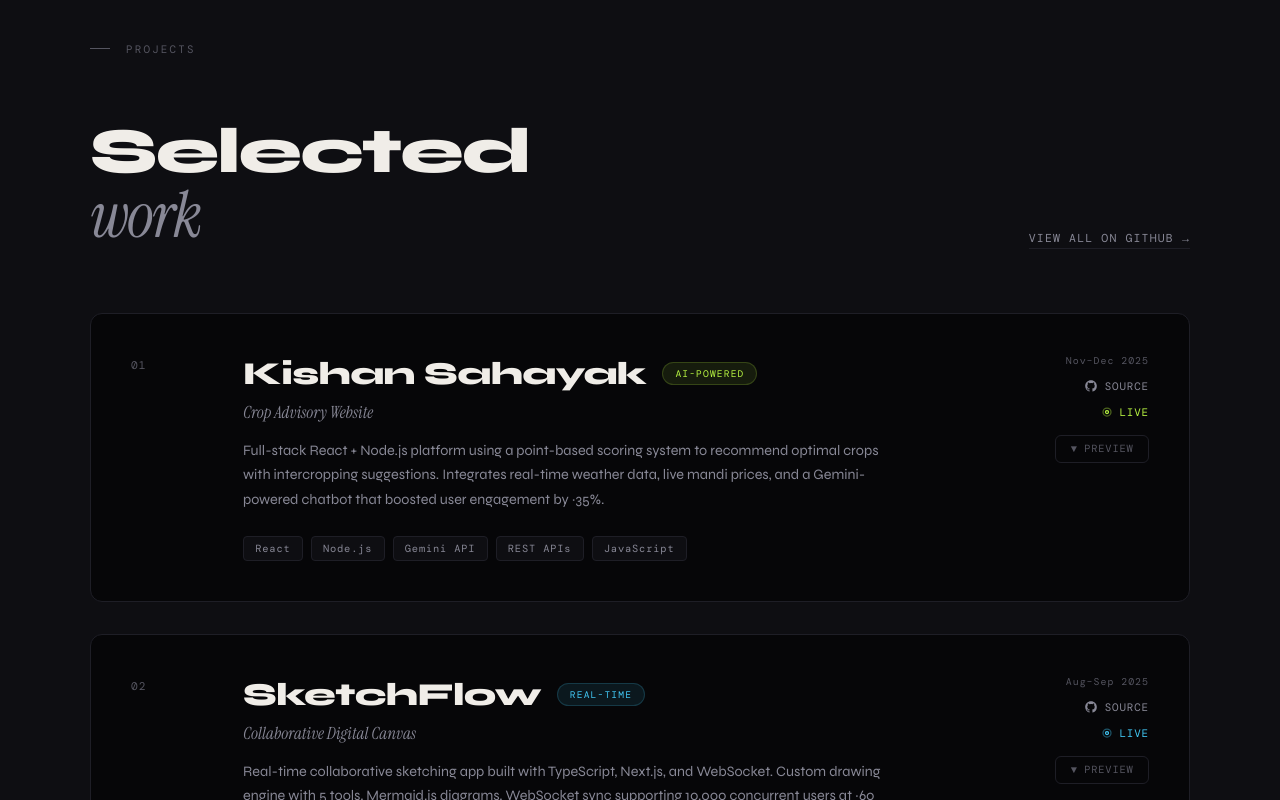
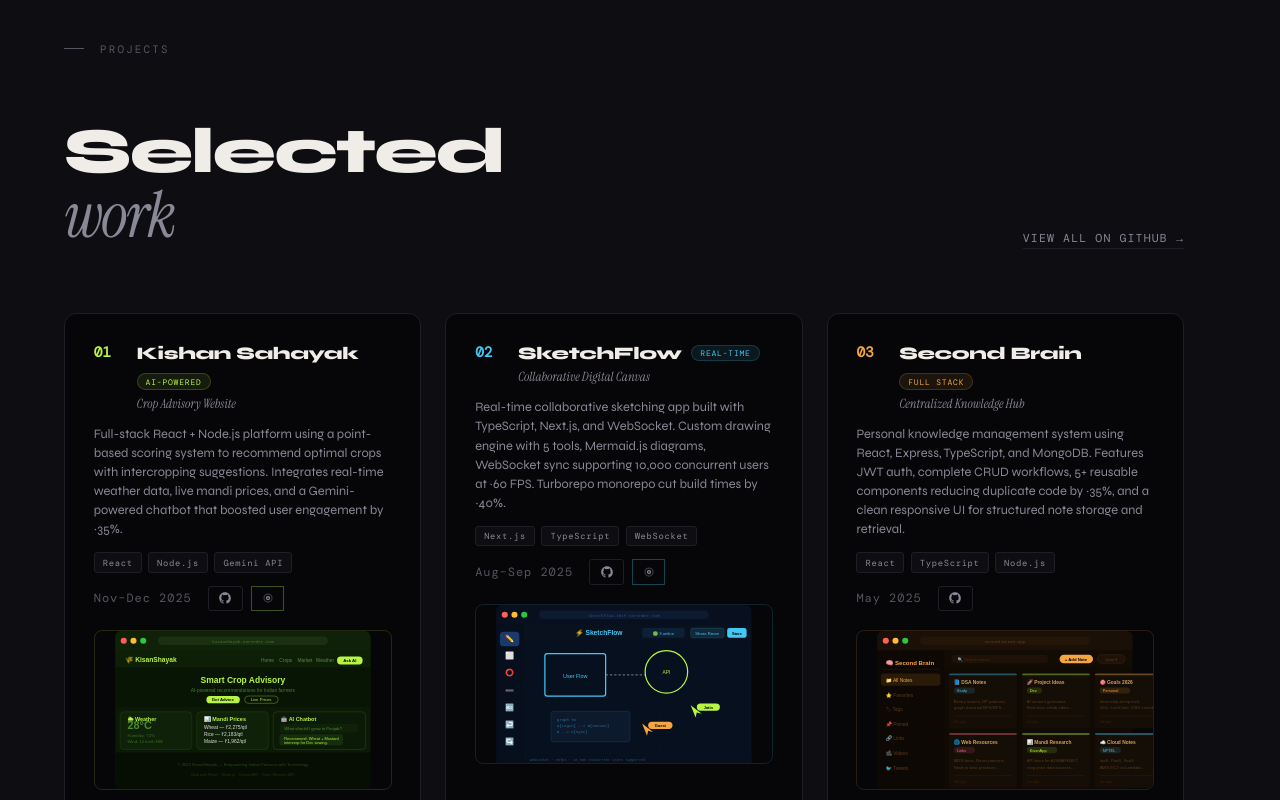
Before and after one commit to jatin-senpai/portfolio, a React (Vite) app: page / in a window 1280 px wide. Shown: the part 1700-2500 px from the top of the page. Built offline with nearby package versions, Linux system fonts and the light colour scheme; a web font is replaced by a local one.

Commit message:
Update projects layout to display all 3 cards in one horizontal line

```diff
--- a/src/components/Projects.jsx
+++ b/src/components/Projects.jsx
@@ -203,14 +203,13 @@ function Mockup({ type }) {
 
 export default function Projects() {
   const [hovered, setHovered] = useState(null)
-  const [expanded, setExpanded] = useState(null)
 
   return (
     <section id="projects" style={{ padding: '8rem 4rem', background: 'var(--surface)', position: 'relative' }}>
-      <div style={{ maxWidth: 1100, margin: '0 auto' }}>
+      <div style={{ maxWidth: '100%', margin: '0 auto' }}>
         <SectionLabel text="Projects" />
 
-        <div style={{ display: 'flex', justifyContent: 'space-between', alignItems: 'flex-end', marginBottom: '4rem' }}>
+        <div style={{ display: 'flex', justifyContent: 'space-between', alignItems: 'flex-end', marginBottom: '4rem', paddingRight: '2rem' }}>
           <h2 style={{ fontSize: 'clamp(2.5rem, 5vw, 4rem)', fontWeight: 800, lineHeight: 1, letterSpacing: '-0.03em' }}>
             Selected<br />
             <span style={{ fontFamily: 'var(--font-serif)', fontStyle: 'italic', fontWeight: 400, color: 'var(--muted2)' }}>work</span>
@@ -226,29 +225,23 @@ export default function Projects() {
           >View all on GitHub →</a>
         </div>
 
-        <div style={{ display: 'flex', flexDirection: 'column', gap: '2rem' }}>
+        <div style={{ display: 'grid', gridTemplateColumns: 'repeat(3, 1fr)', gap: '1.5rem', overflowX: 'auto', paddingRight: '2rem' }}>
           {projects.map((p, i) => (
             <ProjectCard
               key={i}
               project={p}
               hovered={hovered === i}
-              expanded={expanded === i}
               onHover={() => setHovered(i)}
               onLeave={() => setHovered(null)}
-              onToggle={() => setExpanded(expanded === i ? null : i)}
             />
           ))}
         </div>
       </div>
-
-      <style>{`
-        .mockup-panel { transition: max-height 0.55s cubic-bezier(0.16,1,0.3,1), opacity 0.35s ease; overflow: hidden; }
-      `}</style>
     </section>
   )
 }
 
-function ProjectCard({ project: p, hovered, expanded, onHover, onLeave, onToggle }) {
+function ProjectCard({ project: p, hovered, onHover, onLeave }) {
   const ref = useRef(null)
 
   useEffect(() => {
@@ -265,8 +258,8 @@ function ProjectCard({ project: p, hovered, expanded, onHover, onLeave, onToggle
       ref={ref}
       className="reveal-block"
       style={{
-        background: hovered || expanded ? 'var(--surface2)' : 'var(--bg)',
-        border: `1px solid ${hovered || expanded ? p.accent + '35' : 'var(--border)'}`,
+        background: hovered ? 'var(--surface2)' : 'var(--bg)',
+        border: `1px solid ${hovered ? p.accent + '35' : 'var(--border)'}`,
         borderRadius: 12,
         transition: 'background 0.3s, border-color 0.3s',
         position: 'relative',
@@ -276,7 +269,7 @@ function ProjectCard({ project: p, hovered, expanded, onHover, onLeave, onToggle
       <div style={{
         position: 'absolute', left: 0, top: 0, right: 0, height: 2,
         background: p.accent,
-        transform: hovered || expanded ? 'scaleX(1)' : 'scaleX(0)',
+        transform: hovered ? 'scaleX(1)' : 'scaleX(0)',
         transformOrigin: 'left',
         transition: 'transform 0.4s ease',
       }} />
@@ -284,81 +277,66 @@ function ProjectCard({ project: p, hovered, expanded, onHover, onLeave, onToggle
       <div
         onMouseEnter={onHover}
         onMouseLeave={onLeave}
-        style={{ display: 'grid', gridTemplateColumns: '80px 1fr auto', gap: '2rem', alignItems: 'start', padding: '2.5rem' }}
+        style={{ display: 'flex', flexDirection: 'column', gap: '1.2rem', padding: '1.8rem' }}
       >
-        <div style={{ fontFamily: 'var(--font-mono)', fontSize: '0.7rem', color: 'var(--muted)', letterSpacing: '0.1em', paddingTop: 4 }}>{p.number}</div>
-
-        <div>
-          <div style={{ display: 'flex', alignItems: 'center', gap: '1rem', marginBottom: '0.5rem', flexWrap: 'wrap' }}>
-            <h3 style={{ fontSize: 'clamp(1.4rem, 3vw, 2rem)', fontWeight: 800, letterSpacing: '-0.02em' }}>{p.title}</h3>
+        {/* Project Info */}
+        <div style={{ display: 'flex', flexDirection: 'column', gap: '0.8rem' }}>
+          <div style={{ display: 'flex', alignItems: 'flex-start', gap: '0.8rem' }}>
+            <div style={{ fontFamily: 'var(--font-mono)', fontSize: '0.9rem', fontWeight: 800, color: p.accent, minWidth: 30 }}>{p.number}</div>
+            <div style={{ flex: 1 }}>
+              <div style={{ display: 'flex', alignItems: 'center', gap: '0.6rem', marginBottom: '0.3rem', flexWrap: 'wrap' }}>
+                <h3 style={{ fontSize: '1.1rem', fontWeight: 800, letterSpacing: '-0.02em', margin: 0 }}>{p.title}</h3>
                 <span style={{
-              fontFamily: 'var(--font-mono)', fontSize: '0.6rem',
-              letterSpacing: '0.12em', textTransform: 'uppercase',
+                  fontFamily: 'var(--font-mono)', fontSize: '0.5rem',
+                  letterSpacing: '0.1em', textTransform: 'uppercase',
                   background: `${p.accent}18`, color: p.accent,
                   border: `1px solid ${p.accent}30`,
-              padding: '0.25rem 0.75rem', borderRadius: '100px',
+                  padding: '0.15rem 0.5rem', borderRadius: '100px',
                 }}>{p.highlight}</span>
               </div>
-          <div style={{ fontFamily: 'var(--font-serif)', fontStyle: 'italic', color: 'var(--muted2)', marginBottom: '1rem', fontSize: '1.05rem' }}>{p.subtitle}</div>
-          <p style={{ color: 'var(--muted2)', lineHeight: 1.7, fontSize: '0.9rem', maxWidth: 640, marginBottom: '1.5rem' }}>{p.description}</p>
-          <div style={{ display: 'flex', gap: '0.5rem', flexWrap: 'wrap' }}>
-            {p.tags.map(t => (
+              <div style={{ fontFamily: 'var(--font-serif)', fontStyle: 'italic', color: 'var(--muted2)', fontSize: '0.8rem' }}>{p.subtitle}</div>
+            </div>
+          </div>
+          <p style={{ color: 'var(--muted2)', lineHeight: 1.5, fontSize: '0.8rem', margin: 0 }}>{p.description}</p>
+          <div style={{ display: 'flex', gap: '0.4rem', flexWrap: 'wrap' }}>
+            {p.tags.slice(0, 3).map(t => (
               <span key={t} style={{
-                fontFamily: 'var(--font-mono)', fontSize: '0.65rem',
+                fontFamily: 'var(--font-mono)', fontSize: '0.55rem',
                 letterSpacing: '0.08em', color: 'var(--muted2)',
                 background: 'var(--surface)', border: '1px solid var(--border)',
-                padding: '0.3rem 0.7rem', borderRadius: 4,
+                padding: '0.2rem 0.5rem', borderRadius: 3,
               }}>{t}</span>
             ))}
           </div>
-        </div>
-
-        <div style={{ display: 'flex', flexDirection: 'column', gap: '0.75rem', minWidth: 130, alignItems: 'flex-end' }}>
-          <div style={{ fontFamily: 'var(--font-mono)', fontSize: '0.62rem', color: 'var(--muted)', letterSpacing: '0.1em' }}>{p.period}</div>
+          <div style={{ display: 'flex', gap: '1rem', alignItems: 'center', fontSize: '0.75rem' }}>
+            <div style={{ fontFamily: 'var(--font-mono)', color: 'var(--muted)', letterSpacing: '0.08em' }}>{p.period}</div>
+            <div style={{ display: 'flex', gap: '0.5rem' }}>
               <a href={p.github} target="_blank" rel="noopener noreferrer" style={{
-            display: 'flex', alignItems: 'center', justifyContent: 'flex-end', gap: '0.4rem',
-            fontFamily: 'var(--font-mono)', fontSize: '0.68rem',
+                display: 'flex', alignItems: 'center', justifyContent: 'center',
+                fontFamily: 'var(--font-mono)', fontSize: '0.55rem',
                 letterSpacing: '0.08em', textTransform: 'uppercase',
-            color: 'var(--muted2)', transition: 'color 0.2s',
+                color: 'var(--muted2)', transition: 'color 0.2s', padding: '0.3rem 0.6rem', border: '1px solid var(--border)', borderRadius: 3,
               }}
-          onMouseEnter={e => e.currentTarget.style.color = 'var(--text)'}
-          onMouseLeave={e => e.currentTarget.style.color = 'var(--muted2)'}
-          ><GithubIcon /> Source</a>
+              onMouseEnter={e => { e.currentTarget.style.color = p.accent; e.currentTarget.style.borderColor = p.accent; }}
+              onMouseLeave={e => { e.currentTarget.style.color = 'var(--muted2)'; e.currentTarget.style.borderColor = 'var(--border)'; }}
+              ><GithubIcon /></a>
               {p.live && (
                 <a href={p.live} target="_blank" rel="noopener noreferrer" style={{
-              display: 'flex', alignItems: 'center', justifyContent: 'flex-end', gap: '0.4rem',
-              fontFamily: 'var(--font-mono)', fontSize: '0.68rem',
+                  display: 'flex', alignItems: 'center', justifyContent: 'center',
+                  fontFamily: 'var(--font-mono)', fontSize: '0.55rem',
                   letterSpacing: '0.08em', textTransform: 'uppercase',
-              color: p.accent, transition: 'opacity 0.2s',
+                  color: 'var(--muted2)', transition: 'color 0.2s', padding: '0.3rem 0.6rem', border: `1px solid ${p.accent}50`,
                 }}
-            onMouseEnter={e => e.currentTarget.style.opacity = '0.65'}
-            onMouseLeave={e => e.currentTarget.style.opacity = '1'}
-            ><LiveIcon /> Live</a>
+                onMouseEnter={e => { e.currentTarget.style.color = p.accent; e.currentTarget.style.borderColor = p.accent; }}
+                onMouseLeave={e => { e.currentTarget.style.color = 'var(--muted2)'; e.currentTarget.style.borderColor = `${p.accent}50`; }}
+                ><LiveIcon /></a>
               )}
-          <button onClick={onToggle} style={{
-            marginTop: '0.25rem',
-            display: 'flex', alignItems: 'center', gap: '0.4rem',
-            fontFamily: 'var(--font-mono)', fontSize: '0.65rem',
-            letterSpacing: '0.08em', textTransform: 'uppercase',
-            color: expanded ? p.accent : 'var(--muted)',
-            background: expanded ? `${p.accent}12` : 'transparent',
-            border: `1px solid ${expanded ? p.accent + '40' : 'var(--border)'}`,
-            padding: '0.4rem 0.9rem', borderRadius: 6,
-            cursor: 'pointer', transition: 'all 0.2s',
-          }}>
-            <span style={{ display: 'inline-block', transition: 'transform 0.3s', transform: expanded ? 'rotate(180deg)' : 'none' }}>▼</span>
-            {expanded ? 'Hide' : 'Preview'}
-          </button>
+            </div>
           </div>
         </div>
 
-      <div className="mockup-panel" style={{ maxHeight: expanded ? '340px' : '0px', opacity: expanded ? 1 : 0 }}>
-        <div style={{
-          margin: '0 2.5rem 2.5rem',
-          borderRadius: 10, overflow: 'hidden',
-          border: `1px solid ${p.accent}25`,
-          boxShadow: `0 0 50px ${p.accent}12`,
-        }}>
+        {/* Mockup */}
+        <div style={{ borderRadius: 8, overflow: 'hidden', border: `1px solid ${p.accent}25`, height: 160 }}>
           <Mockup type={p.mockup} />
         </div>
       </div>
```
Lines whose indentation alone changed are shown as unchanged.
